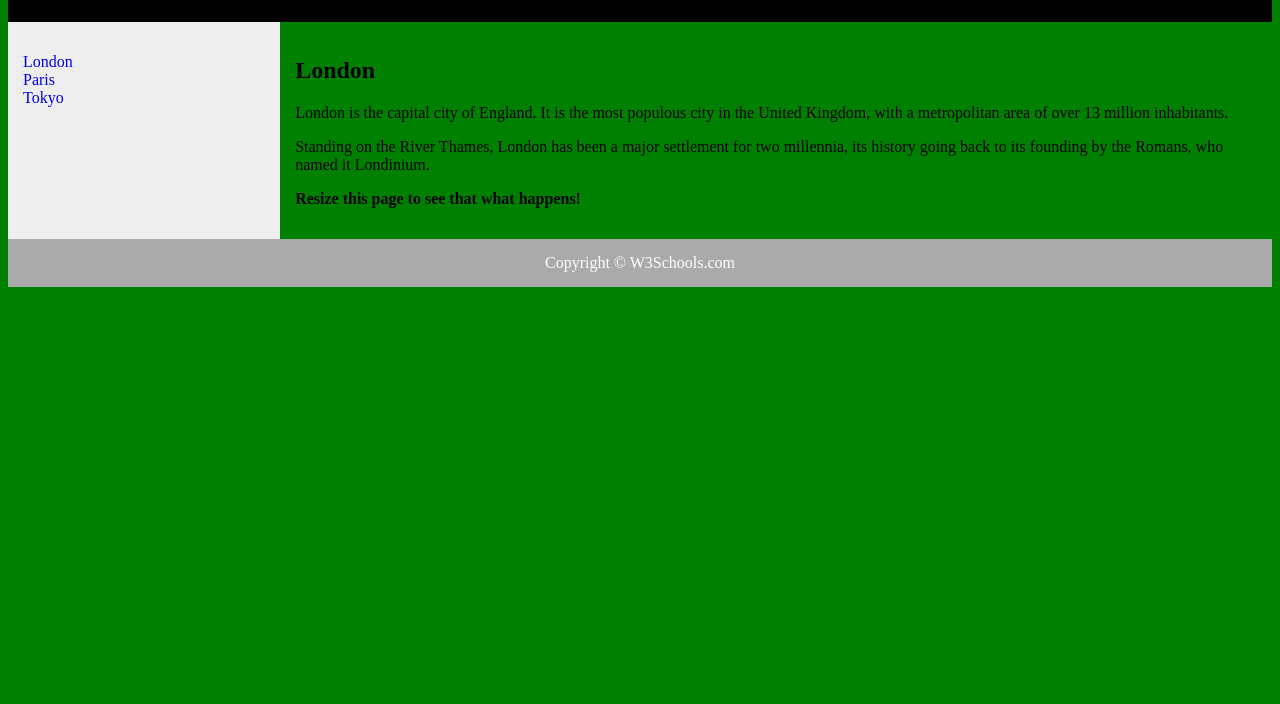
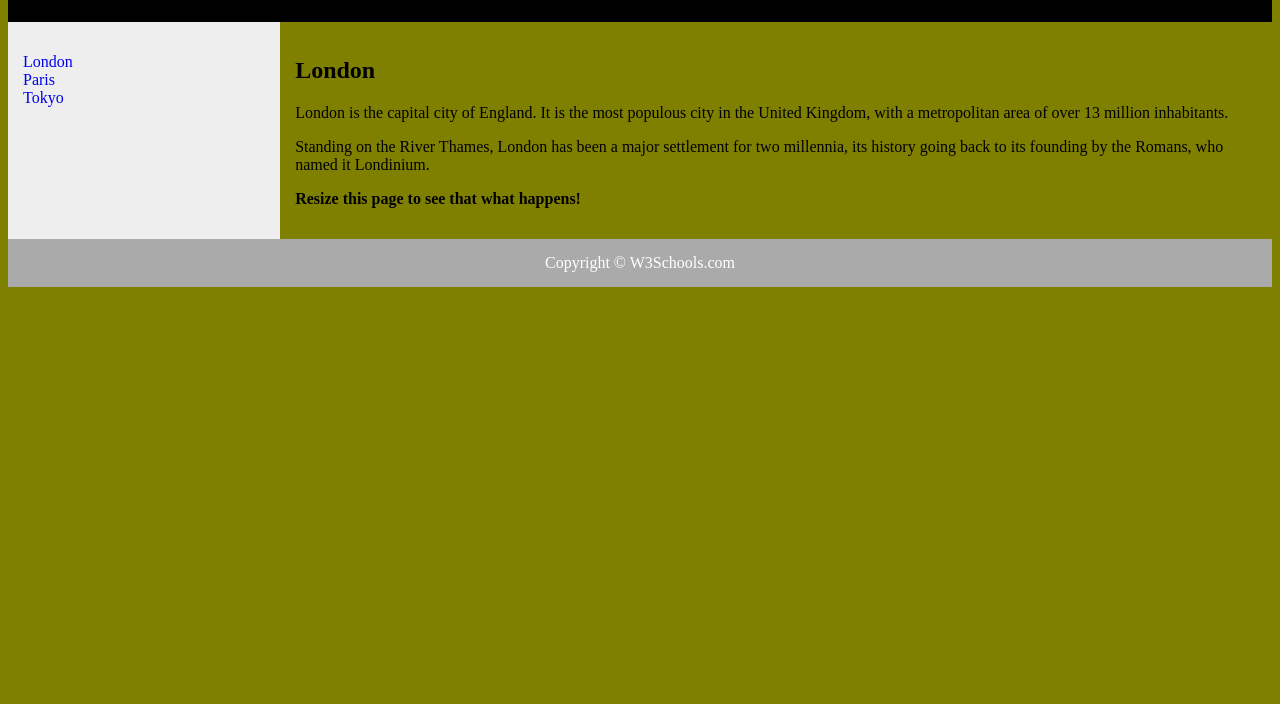
Before and after one commit to Ruchikumari94/test-fork, a plain HTML site: page index.html in a window 1280 px wide. Shown: the part 96-800 px from the top of the page. Drawn offline with Linux system fonts and the light colour scheme.

Commit message:
olive color

```diff
--- a/index.html
+++ b/index.html
@@ -2,7 +2,7 @@
 <head>
 <style>
 
-body{background:green;}
+body{background:olive;}
 .flex-container {
     display: -webkit-flex;
     display: flex;
```
